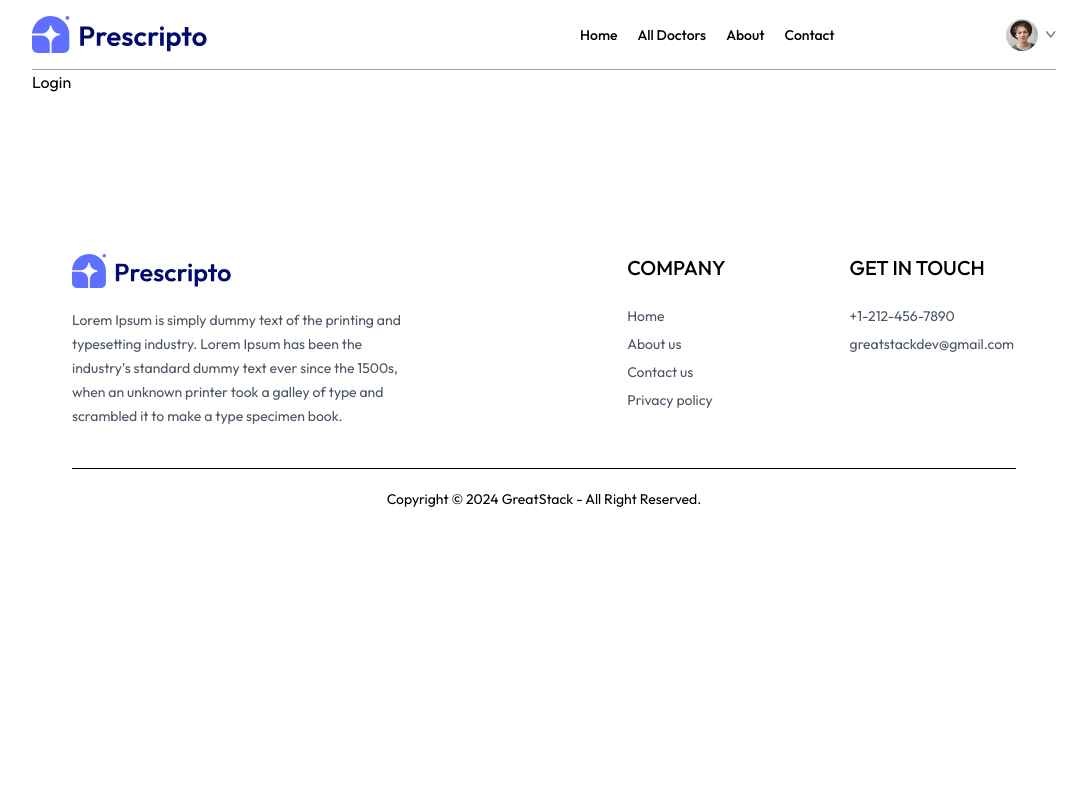
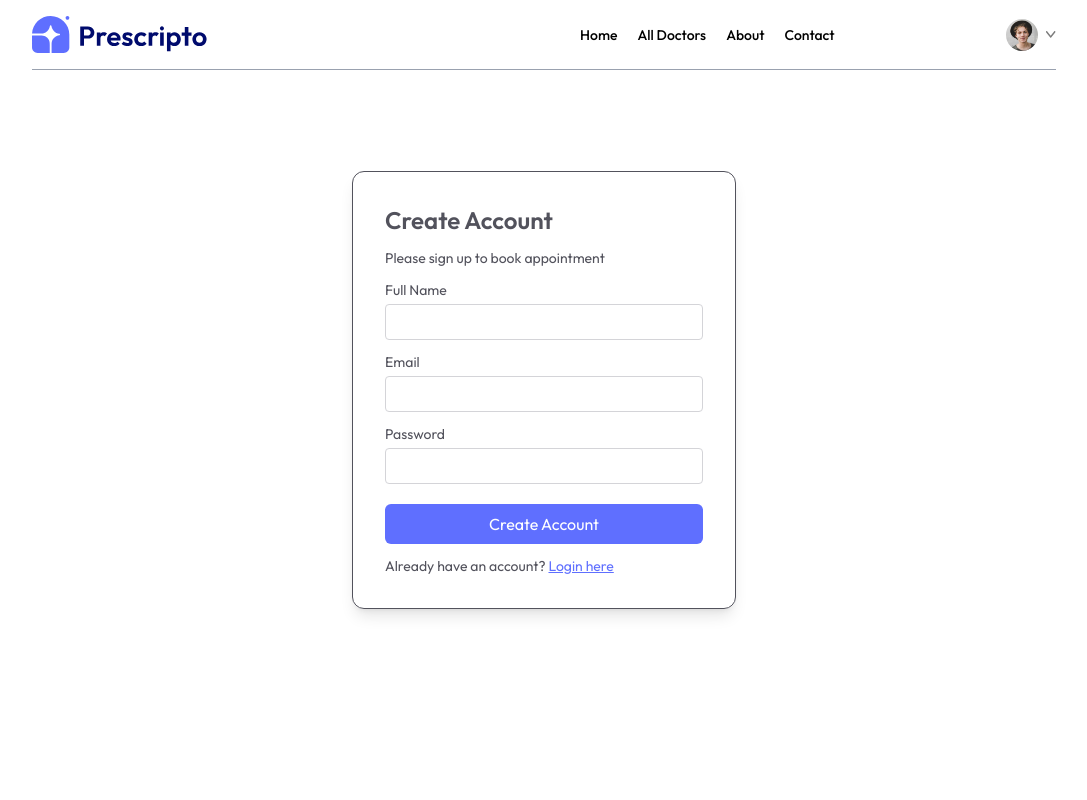
Before and after one commit to MuhammadNaeem001/Prescripto, a React (Vite) app: page /login in a window 1280 px wide. Shown: the top 800 px of the page, without its empty margins (96-1183 px from the left). Built offline with nearby package versions, Linux system fonts and the light colour scheme.

Commit message:
login page completed

```diff
--- a/src/pages/Login.jsx
+++ b/src/pages/Login.jsx
@@ -1,8 +1,71 @@
-import React from 'react'
+import React, { useState } from 'react'
 
 const Login = () => {
+  const [state, setState] = useState('Sign Up')
+
+  const [email, setEmail] = useState('')
+  const [password, setPassword] = useState('')
+  const [name, setName] = useState('')
+
+  const onSubmitHandler = async (event) => {
+    event.preventDefault()
+  }
+
   return (
-    <div>Login</div>
+    <form onSubmit={onSubmitHandler} className='min-h-[80vh] flex items-center'>
+      <div className='flex flex-col gap-3 m-auto items-start p-8 min-w-[340px] sm:min-w-96 border rounded-xl text-zinc-600 text-sm shadow-lg'>
+        <p className='text-2xl font-semibold'>
+          {state === 'Sign Up' ? 'Create Account' : 'Login'}
+        </p>
+        <p>Please {state === 'Sign Up' ? 'sign up' : 'log in'} to book appointment</p>
+
+        {state === 'Sign Up' && (
+          <div className='w-full'>
+            <p className='w-full'>Full Name</p>
+            <input
+              className='border border-zinc-300 rounded w-full h-9 px-2 mt-1 text-sm focus:outline-none focus:ring-1 focus:ring-indigo-500'
+              type='text'
+              onChange={(e) => setName(e.target.value)}
+              value={name}
+              required
+            />
+          </div>
+        )}
+
+        <div className='w-full'>
+          <p className='w-full'>Email</p>
+          <input
+            className='border border-zinc-300 rounded w-full h-9 px-2 mt-1 text-sm focus:outline-none focus:ring-1 focus:ring-indigo-500'
+            type='email'
+            onChange={(e) => setEmail(e.target.value)}
+            value={email}
+            required
+          />
+        </div>
+
+        <div className='w-full'>
+          <p className='w-full'>Password</p>
+          <input
+            className='border border-zinc-300 rounded w-full h-9 px-2 mt-1 text-sm focus:outline-none focus:ring-1 focus:ring-indigo-500'
+            type='password'
+            onChange={(e) => setPassword(e.target.value)}
+            value={password}
+            required
+          />
+        </div>
+
+        <button
+          className='bg-[#5F6FFF] text-white w-full h-10 rounded-md text-base mt-2 hover:bg-[#4b55e3] transition-all'
+        >
+          {state === 'Sign Up' ? 'Create Account' : 'Login'}
+        </button>
+
+        {
+          state === "Sign Up" ? <p>Already have an account? <span onClick={()=>setState('Login')} className='text-[#5F6FFF] underline cursor-pointer '>Login here</span></p>
+          : <p>Create an new account? <span onClick={()=>setState('Sign Up')} className='text-[#5F6FFF] underline cursor-pointer '>click here</span> </p>
+        }
+      </div>
+    </form>
   )
 }
 
```
